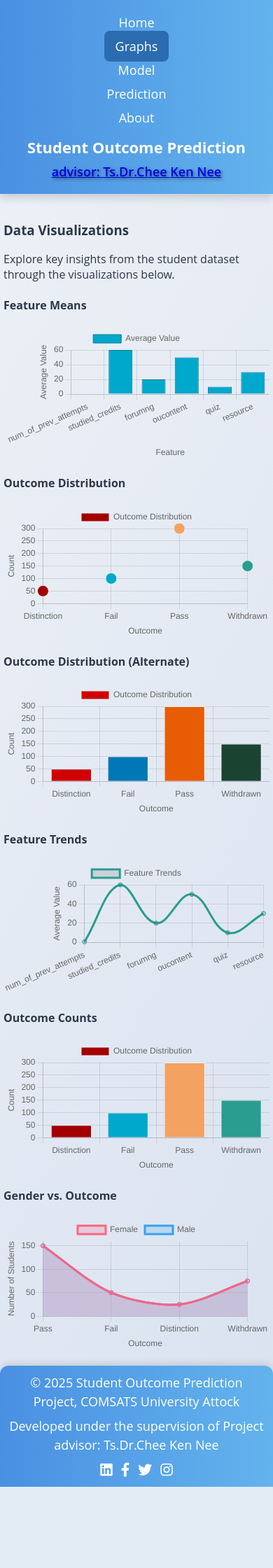
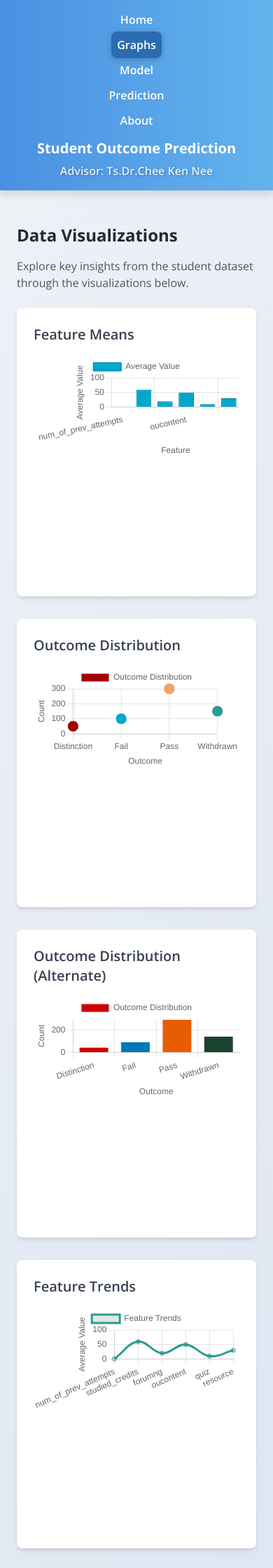
Before and after one commit to Hammad576/studentMOOCPredictionUsingDeepLearning, a Flask app: page /graphs in a window 390 px wide. Shown: the top 2240 px of the page at 70% size. Before the commit the page ends 2124 px from the top, so only its background shows below. Run offline with Flask 3, Linux system fonts and the light colour scheme; parts of the project's set-up code (start-up, migrations or seed data) failed here and were passed over; some libraries are stand-ins or nearby versions.

Commit message:
Some Changes in the base.html file

```diff
--- a/templates/base.html
+++ b/templates/base.html
@@ -4,7 +4,12 @@
     <meta charset="UTF-8">
     <meta name="viewport" content="width=device-width, initial-scale=1.0">
     <title>{% block title %}Student Outcome Prediction{% endblock %}</title>
+    <!-- Font Awesome -->
     <link rel="stylesheet" href="https://cdnjs.cloudflare.com/ajax/libs/font-awesome/5.15.3/css/all.min.css">
+    <!-- Google Fonts: Open Sans -->
+    <link href="https://fonts.googleapis.com/css2?family=Open+Sans:wght@400;600;700&display=swap" rel="stylesheet">
+    <!-- Tailwind CSS CDN -->
+    <script src="https://cdn.tailwindcss.com"></script>
     <style>
         body {
             background: linear-gradient(120deg, #eef2f7 0%, #d9e2f0 100%);
@@ -18,70 +23,81 @@
         }
 
         header {
+            background: linear-gradient(90deg, #4a90e2, #63b3ed);
+            padding: 1.5rem 1rem;
+            box-shadow: 0 4px 12px rgba(0, 0, 0, 0.15);
+            color: #ffffff;
             text-align: center;
-            background: linear-gradient(90deg, #4a90e2, #63b3ed);
-            padding: 20px;
-            box-shadow: 0 6px 12px rgba(0, 0, 0, 0.15);
-            color: #fff;
         }
 
         nav ul {
-            list-style: none;
-            padding: 0;
-            margin: 0 0 15px;
             display: flex;
             justify-content: center;
-            gap: 25px;
-        }
-
-        nav ul li {
-            margin: 0;
+            gap: 1.5rem;
+            flex-wrap: wrap;
+            padding: 0;
+            margin: 0 0 1rem;
+            list-style: none;
         }
 
         nav ul li a {
-            color: #fff;
+            color: #ffffff;
             text-decoration: none;
-            font-size: 18px;
-            padding: 10px 16px;
-            border-radius: 8px;
-            transition: background 0.3s ease, transform 0.2s ease;
+            font-size: 1.125rem;
+            font-weight: 600;
+            padding: 0.5rem 1rem;
+            border-radius: 0.5rem;
+            transition: background 0.3s ease, transform 0.2s ease, box-shadow 0.2s ease;
         }
 
         nav ul li a:hover, nav ul li a.active {
             background: #2b6cb0;
             transform: translateY(-2px);
+            box-shadow: 0 2px 8px rgba(0, 0, 0, 0.2);
         }
 
         header h1 {
+            font-size: 1.875rem;
+            font-weight: 700;
             margin: 0;
-            font-size: 30px;
-            font-weight: 700;
+            line-height: 1.2;
         }
 
         header h2 {
-            margin: 8px 0 0;
-            font-size: 26px;
+            font-size: 1.5rem;
             font-weight: 600;
-            color: #fff;
-            text-shadow: 2px 2px 4px rgba(0, 0, 0, 0.5);
+            margin: 0.5rem 0 0;
+            color: #f7fafc;
+            text-shadow: 1px 1px 3px rgba(0, 0, 0, 0.3);
+        }
+
+        header h2 a {
+            color: #e6f0fa;
+            text-decoration: none;
+            transition: color 0.3s ease;
+        }
+
+        header h2 a:hover {
+            color: #bee3f8;
         }
 
         main {
             flex: 1;
             max-width: 1400px;
-            margin: 20px auto;
-            padding: 0 15px;
+            margin: 2rem auto;
+            padding: 0 1rem;
+            width: 100%;
+            box-sizing: border-box;
         }
 
         footer {
+            background: linear-gradient(90deg, #4a90e2, #63b3ed);
+            color: #ffffff;
+            padding: 1.5rem 1rem;
+            box-shadow: 0 -4px 8px rgba(0, 0, 0, 0.1);
+            border-top-left-radius: 0.75rem;
+            border-top-right-radius: 0.75rem;
             text-align: center;
-            padding: 16px;
-            background: linear-gradient(90deg, #4a90e2, #63b3ed);
-            color: #fff;
-            margin-top: auto;
-            box-shadow: 0 -4px 8px rgba(0, 0, 0, 0.1);
-            border-top-left-radius: 12px;
-            border-top-right-radius: 12px;
         }
 
         footer .footer-content {
@@ -90,54 +106,106 @@
             display: flex;
             flex-direction: column;
             align-items: center;
-            gap: 12px;
+            gap: 0.75rem;
         }
 
         footer p {
+            font-size: 1.125rem;
+            font-weight: 500;
             margin: 0;
-            font-size: 18px;
-            font-weight: 500;
             line-height: 1.5;
+        }
+
+        footer .advisor-link {
+            color: #ffffff;
+            text-decoration: none;
+            font-size: 1.125rem;
+            font-weight: 600;
+            padding: 0.25rem 0.75rem;
+            border-radius: 0.5rem;
+            transition: background 0.3s ease, transform 0.2s ease, box-shadow 0.2s ease;
+        }
+
+        footer .advisor-link:hover {
+            background: #2b6cb0;
+            transform: translateY(-2px);
+            box-shadow: 0 2px 8px rgba(0, 0, 0, 0.2);
         }
 
         footer .social-links {
             display: flex;
-            gap: 12px;
+            gap: 1rem;
         }
 
         footer .social-links a {
-            color: #fff;
-            font-size: 24px;
+            color: #ffffff;
+            font-size: 1.5rem;
             transition: color 0.3s ease, transform 0.2s ease;
         }
 
         footer .social-links a:hover {
-            color: #1e4976;
+            color: #bee3f8;
             transform: scale(1.2);
         }
 
-        @media (max-width: 600px) {
+        /* Responsive Adjustments */
+        @media (max-width: 768px) {
             nav ul {
                 flex-direction: column;
-                gap: 10px;
+                gap: 0.75rem;
             }
+
             header h1 {
-                font-size: 22px;
+                font-size: 1.5rem;
             }
+
             header h2 {
-                font-size: 18px;
+                font-size: 1.25rem;
             }
+
             main {
-                padding: 0 5px;
+                margin: 1rem auto;
+                padding: 0 0.5rem;
             }
+
             footer {
-                padding: 11px;
+                padding: 1rem;
             }
-            footer .footer-content {
-                gap: 8px;
+
+            footer p {
+                font-size: 1rem;
             }
+
+            footer .advisor-link {
+                font-size: 1rem;
+                padding: 0.25rem 0.5rem;
+            }
+
             footer .social-links a {
-                font-size: 20px;
+                font-size: 1.25rem;
+            }
+        }
+
+        @media (max-width: 480px) {
+            header {
+                padding: 1rem;
+            }
+
+            header h1 {
+                font-size: 1.25rem;
+            }
+
+            header h2 {
+                font-size: 1rem;
+            }
+
+            nav ul li a {
+                font-size: 1rem;
+                padding: 0.5rem;
+            }
+
+            footer .advisor-link {
+                font-size: 0.875rem;
             }
         }
     </style>
@@ -154,7 +222,7 @@
             </ul>
         </nav>
         <h1>Student Outcome Prediction</h1>
-        <h2><a target="_blank" href="https://directory.upsi.edu.my/experts/profile/02E6AC7CD9D14955">advisor: Ts.Dr.Chee Ken Nee</a> </h2>
+        <h2><a target="_blank" href="https://directory.upsi.edu.my/experts/profile/02E6AC7CD9D14955">Advisor: Ts.Dr.Chee Ken Nee</a></h2>
     </header>
     <main>
         {% block content %}
@@ -163,7 +231,7 @@
     <footer>
         <div class="footer-content">
             <p>© 2025 Student Outcome Prediction Project, COMSATS University Attock</p>
-            <p>Developed under the supervision of Project advisor: Ts.Dr.Chee Ken Nee</p>
+            <p>Developed under the supervision of Project Advisor: <a href="https://directory.upsi.edu.my/experts/profile/02E6AC7CD9D14955" target="_blank" class="advisor-link">Ts.Dr.Chee Ken Nee</a></p>
             <div class="social-links">
                 <a href="https://www.linkedin.com/in/shehzad-rizwan-19a1b632/" target="_blank" aria-label="LinkedIn"><i class="fab fa-linkedin"></i></a>
                 <a href="https://www.facebook.com/shehzadRizwan" target="_blank" aria-label="Facebook"><i class="fab fa-facebook-f"></i></a>
```
